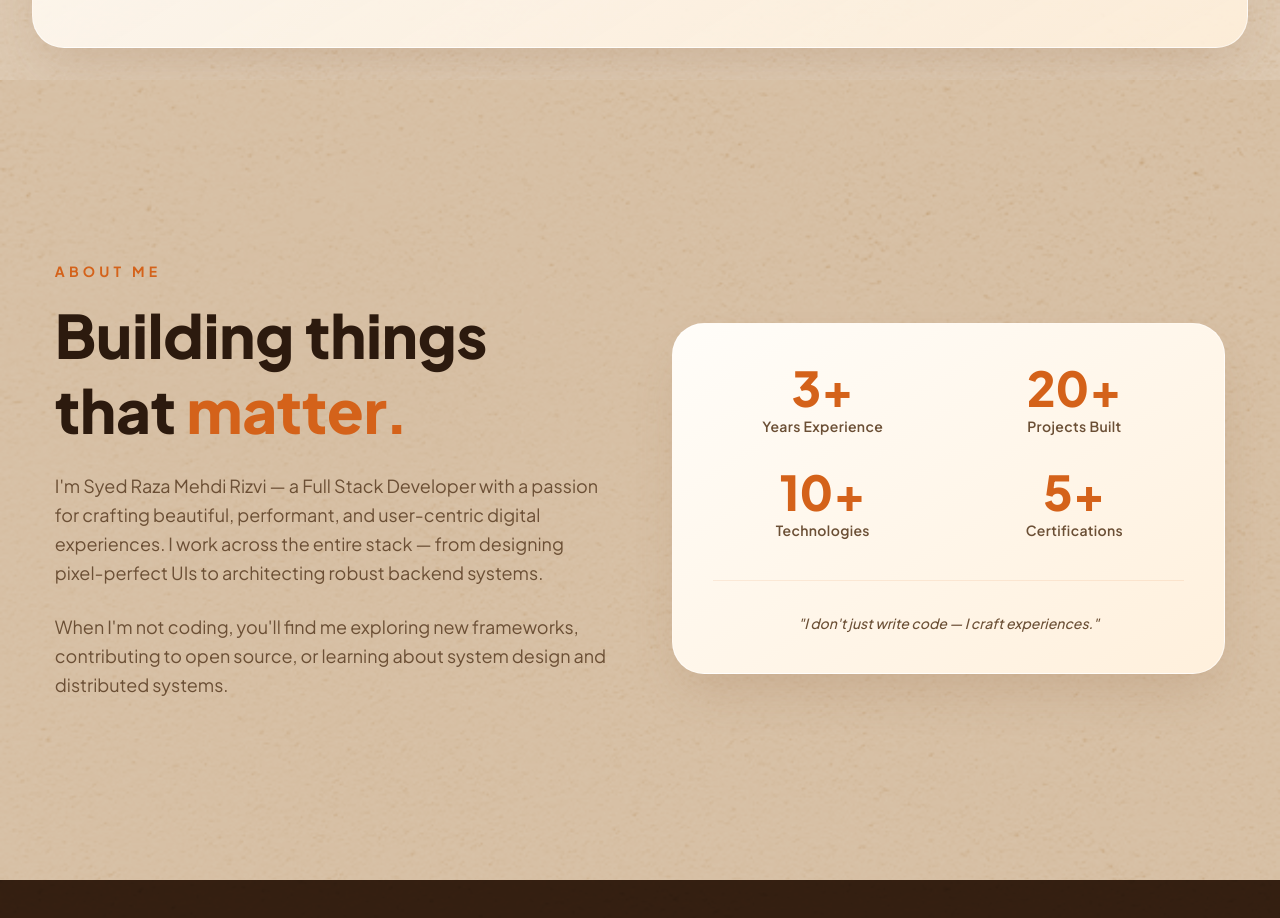
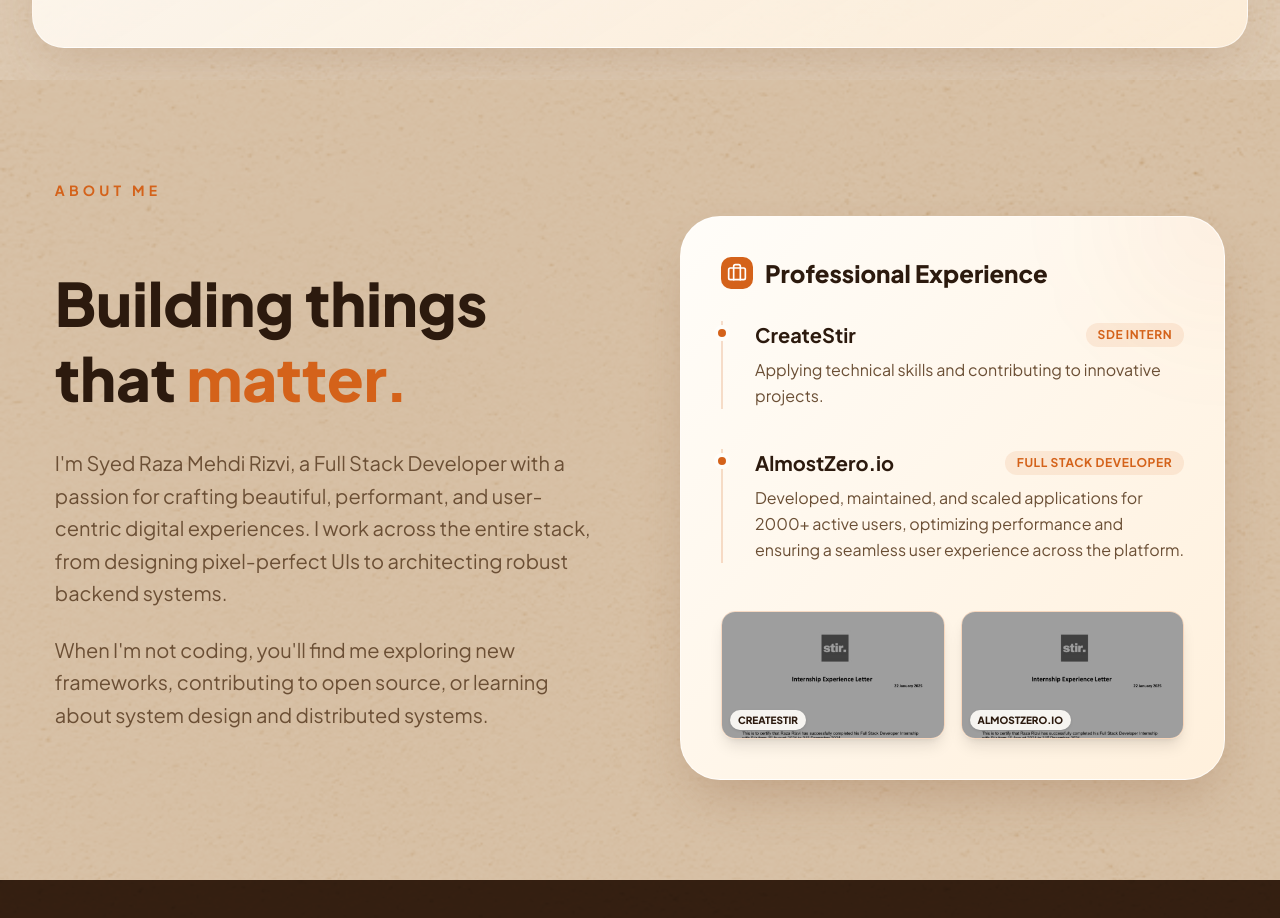
Before and after one commit to raza1315/Raza-Portfolio, a Next.js app: page / in a window 1280 px wide. Shown: the part 720-1638 px from the top of the page. Built offline with nearby package versions, Linux system fonts and the light colour scheme.

Commit message:
About Section done

```diff
--- a/Components/AboutSection.jsx
+++ b/Components/AboutSection.jsx
@@ -1,14 +1,24 @@
 "use client";
-import { motion } from 'framer-motion';
+import React, { useState } from 'react';
+import { motion, AnimatePresence } from 'framer-motion';
+import { Briefcase } from 'lucide-react';
 
-const stats = [
-    { value: '3+', label: 'Years Experience' },
-    { value: '20+', label: 'Projects Built' },
-    { value: '10+', label: 'Technologies' },
-    { value: '5+', label: 'Certifications' },
+const experiences = [
+    {
+        company: 'CreateStir',
+        role: 'SDE Intern',
+        desc: 'Applying technical skills and contributing to innovative projects.',
+    },
+    {
+        company: 'AlmostZero.io',
+        role: 'Full Stack Developer',
+        desc: 'Developed, maintained, and scaled applications for 2000+ active users, optimizing performance and ensuring a seamless user experience across the platform.',
+    }
 ];
 
 const AboutSection = () => {
+    const [selectedImg, setSelectedImg] = useState(null);
+
     return (
         <section id="about" className="relative min-h-screen bg-[#C8A882] flex items-center justify-center py-24 px-6">
             {/* Grain overlay */}
@@ -17,7 +27,7 @@
                 style={{ backgroundImage: `url('/grainyImage.avif')`, backgroundSize: 'cover' }}
             />
 
-            <div className="relative z-10 w-[95%] max-w-[1200px] mx-auto">
+            <div className="relative z-10 w-[95%] max-w-[1240px] mx-auto">
                 {/* Section Label */}
                 <motion.p
                     initial={{ opacity: 0, y: 20 }}
@@ -29,7 +39,7 @@
                     About Me
                 </motion.p>
 
-                <div className="grid md:grid-cols-2 gap-16 items-center">
+                <div className="grid lg:grid-cols-2 gap-12 md:gap-20 items-center">
                     {/* Left — Text */}
                     <motion.div
                         initial={{ opacity: 0, x: -40 }}
@@ -37,49 +47,134 @@
                         viewport={{ once: true }}
                         transition={{ duration: 0.8, ease: 'easeOut' }}
                     >
-                        <h2 className="text-5xl md:text-6xl font-black text-[#2C1A0E] leading-tight mb-6">
+                        <h2 className="text-4xl sm:text-5xl md:text-6xl font-black text-[#2C1A0E] leading-tight mb-8">
                             Building things that <span className="text-[#D4621A]">matter.</span>
                         </h2>
-                        <p className="text-[#6B4F35] text-lg leading-relaxed mb-6">
-                            I'm Syed Raza Mehdi Rizvi — a Full Stack Developer with a passion for crafting beautiful, performant, and user-centric digital experiences. I work across the entire stack — from designing pixel-perfect UIs to architecting robust backend systems.
-                        </p>
-                        <p className="text-[#6B4F35] text-lg leading-relaxed">
-                            When I'm not coding, you'll find me exploring new frameworks, contributing to open source, or learning about system design and distributed systems.
-                        </p>
+                        <div className="space-y-6">
+                            <p className="text-[#6B4F35] text-lg md:text-xl leading-relaxed">
+                                I'm Syed Raza Mehdi Rizvi, a Full Stack Developer with a passion for crafting beautiful, performant, and user-centric digital experiences. I work across the entire stack, from designing pixel-perfect UIs to architecting robust backend systems.
+                            </p>
+                            <p className="text-[#6B4F35] text-lg md:text-xl leading-relaxed">
+                                When I'm not coding, you'll find me exploring new frameworks, contributing to open source, or learning about system design and distributed systems.
+                            </p>
+                        </div>
                     </motion.div>
 
-                    {/* Right — Stats Card */}
+                    {/* Right — Experience Card */}
                     <motion.div
-                        initial={{ opacity: 0, x: 40 }}
-                        whileInView={{ opacity: 1, x: 0 }}
+                        initial={{ opacity: 0, scale: 0.95 }}
+                        whileInView={{ opacity: 1, scale: 1 }}
                         viewport={{ once: true }}
                         transition={{ duration: 0.8, ease: 'easeOut', delay: 0.2 }}
-                        className="bg-gradient-to-br from-[#FFFDF9] to-[#FFF0DC] rounded-[2rem] p-10 border border-white/60 shadow-2xl shadow-[#8B5E3C]/20"
+                        className="bg-gradient-to-br from-[#FFFDF9] to-[#FFF0DC] rounded-[2.5rem] p-8 md:p-10 border border-white/70 shadow-2xl shadow-[#8B5E3C]/30 relative overflow-hidden"
                     >
-                        <div className="grid grid-cols-2 gap-8">
-                            {stats.map((s, i) => (
+                        {/* Soft Glow */}
+                        <div className="absolute -top-24 -right-24 w-48 h-48 bg-[#D4621A]/5 blur-3xl rounded-full" />
+
+                        <h3 className="text-2xl font-black text-[#2C1A0E] mb-8 flex items-center gap-3">
+                            <span className="w-8 h-8 rounded-lg bg-[#D4621A] flex items-center justify-center text-white">
+                                <Briefcase size={20} strokeWidth={2} />
+                            </span>
+                            Professional Experience
+                        </h3>
+
+                        <div className="space-y-10 relative">
+                            {experiences.map((exp, i) => (
                                 <motion.div
                                     key={i}
-                                    initial={{ opacity: 0, y: 20 }}
-                                    whileInView={{ opacity: 1, y: 0 }}
+                                    initial={{ opacity: 0, x: 20 }}
+                                    whileInView={{ opacity: 1, x: 0 }}
                                     viewport={{ once: true }}
-                                    transition={{ duration: 0.5, delay: i * 0.1 + 0.3 }}
-                                    className="text-center"
+                                    transition={{ duration: 0.5, delay: i * 0.2 + 0.4 }}
+                                    className="relative pl-8 border-l-2 border-[#D4621A]/20"
                                 >
-                                    <p className="text-5xl font-black text-[#D4621A] mb-1">{s.value}</p>
-                                    <p className="text-sm font-semibold text-[#6B4F35] tracking-wide">{s.label}</p>
+                                    {/* Timeline Dot */}
+                                    <div className="absolute -left-[9px] top-1 w-4 h-4 rounded-full bg-[#D4621A] border-4 border-[#FFFDF9]" />
+
+                                    <div className="flex flex-col sm:flex-row sm:items-center justify-between gap-1 mb-2">
+                                        <h4 className="text-xl font-bold text-[#2C1A0E]">{exp.company}</h4>
+                                        <span className="text-[#D4621A] font-bold text-xs uppercase tracking-wider bg-[#D4621A]/10 px-3 py-1 rounded-full">
+                                            {exp.role}
+                                        </span>
+                                    </div>
+                                    <p className="text-[#6B4F35] text-sm md:text-base leading-relaxed">
+                                        {exp.desc}
+                                    </p>
                                 </motion.div>
                             ))}
                         </div>
 
-                        <div className="mt-10 pt-8 border-t border-[#D4621A]/10">
-                            <p className="text-[#6B4F35] text-sm font-medium text-center italic">
-                                "I don't just write code — I craft experiences."
-                            </p>
+                        {/* Experience Letters — Grid of two */}
+                        <div className="mt-12 grid grid-cols-2 gap-4">
+                            {[
+                                { company: 'CreateStir', delay: 0.8, img: '/CreateStir.png' },
+                                { company: 'AlmostZero.io', delay: 0.95, img: '/AlmostZero.png' }
+                            ].map((letter, idx) => (
+                                <motion.div
+                                    key={idx}
+                                    initial={{ opacity: 0, y: 20 }}
+                                    whileInView={{ opacity: 1, y: 0 }}
+                                    viewport={{ once: true }}
+                                    transition={{ duration: 0.7, delay: letter.delay }}
+                                    onClick={() => setSelectedImg(letter.img)}
+                                    className="rounded-xl overflow-hidden border border-[#D4621A]/20 shadow-lg group relative h-32 cursor-pointer"
+                                >
+                                    <div className="absolute inset-0 bg-black/0 group-hover:bg-black/10 transition-colors duration-300 z-10" />
+                                    <img
+                                        src={letter.img}
+                                        alt={`${letter.company} Experience Letter`}
+                                        className="w-full h-full object-cover object-top filter grayscale group-hover:grayscale-0 transition-all duration-500"
+                                    />
+                                    <div className="absolute bottom-2 left-2 z-20">
+                                        <span className="bg-[#FFFDF9]/90 backdrop-blur-sm px-2 py-1 rounded-lg text-[10px] font-black text-[#2C1A0E] shadow-sm uppercase">
+                                            {letter.company}
+                                        </span>
+                                    </div>
+                                    <div className="absolute inset-0 flex items-center justify-center opacity-0 group-hover:opacity-100 transition-opacity duration-300 z-20">
+                                        <span className="bg-white/20 backdrop-blur-md p-2 rounded-full border border-white/30 text-white">
+                                            Preview
+                                        </span>
+                                    </div>
+                                </motion.div>
+                            ))}
                         </div>
                     </motion.div>
                 </div>
             </div>
+
+            {/* Lightbox Modal */}
+            <AnimatePresence>
+                {selectedImg && (
+                    <motion.div
+                        initial={{ opacity: 0 }}
+                        animate={{ opacity: 1 }}
+                        exit={{ opacity: 0 }}
+                        onClick={() => setSelectedImg(null)}
+                        className="fixed inset-0 z-[1000] bg-black/90 backdrop-blur-sm flex items-center justify-center p-4 md:p-10 cursor-zoom-out"
+                    >
+                        <motion.div
+                            initial={{ scale: 0.9, opacity: 0 }}
+                            animate={{ scale: 1, opacity: 1 }}
+                            exit={{ scale: 0.9, opacity: 0 }}
+                            transition={{ type: "spring", damping: 25, stiffness: 300 }}
+                            onClick={(e) => e.stopPropagation()}
+                            className="relative max-w-full max-h-full rounded-2xl overflow-hidden shadow-2xl border border-white/10"
+                        >
+                            <img
+                                src={selectedImg}
+                                alt="Full screen preview"
+                                className="max-w-full max-h-[85vh] object-contain"
+                            />
+                            <button
+                                onClick={() => setSelectedImg(null)}
+                                className="absolute top-4 right-4 w-10 h-10 bg-black/50 hover:bg-[#D4621A] text-white rounded-full flex items-center justify-center backdrop-blur-md transition-colors duration-300 font-bold"
+                            >
+                                ✕
+                            </button>
+                        </motion.div>
+                    </motion.div>
+                )}
+            </AnimatePresence>
         </section>
     );
 };
```
Also changed, not shown: public/AlmostZero.png (added), public/CreateStir.png (added).
